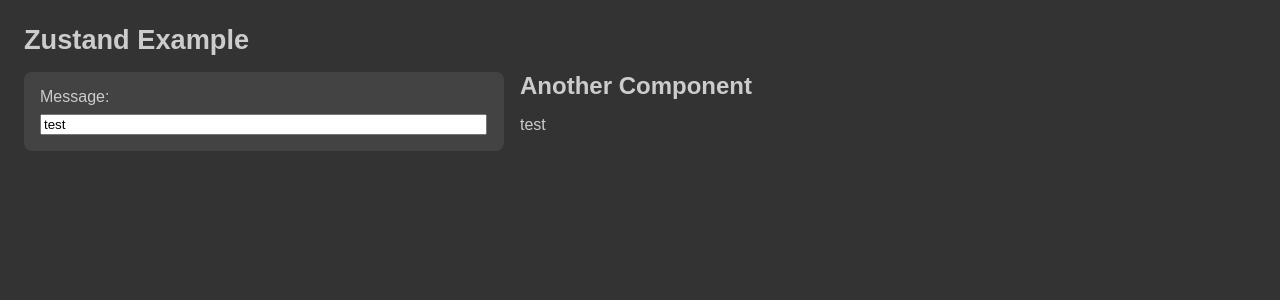
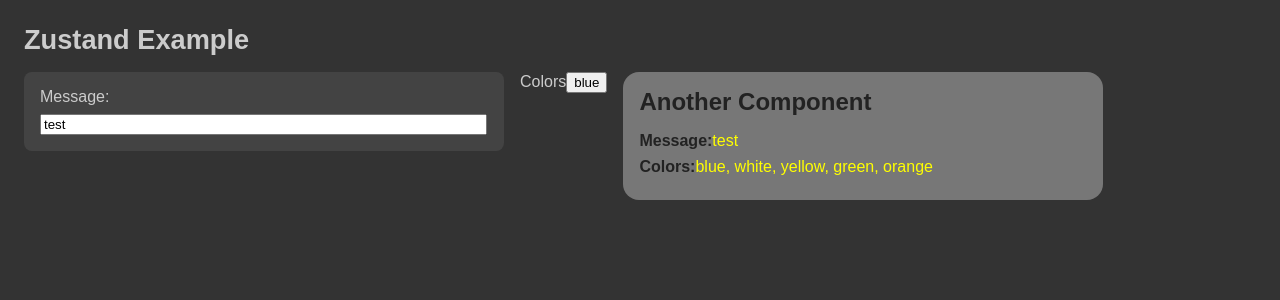
Before and after one commit to edwardtanguay/et03-zustand-example, a React (Vite) app: page / in a window 1280 px wide. Shown: the top 300 px of the page. Built offline with nearby package versions, Linux system fonts and the light colour scheme.

Commit message:
blue works

```diff
--- a/src/App.tsx
+++ b/src/App.tsx
@@ -1,5 +1,5 @@
 import { useStore } from './store';
-import './App.scss'
+import './App.scss';
 import { InfoBox } from './components/InfoBox';
 
 function App() {
@@ -7,29 +7,31 @@
 
 	return (
 		<div className="App">
-		<h1>Zustand Example</h1>
+			<h1>Zustand Example</h1>
 
 			<main>
-
 				<section className="controlArea">
-
 					<div className="data">
-					<label>Message:</label>
-						<input type="text"
+						<label>Message:</label>
+						<input
+							type="text"
 							value={store.message}
 							onChange={(e) => store.setMessage(e.target.value)}
 						/>
 					</div>
-
 				</section>
 
+				<div className="data">
+					<label>Colors</label>
+					<button onClick={() => store.addColor('blue')}>blue</button>
+				</div>
 
 				<section className="dataArea">
 					<InfoBox />
 				</section>
 			</main>
 		</div>
-	)
+	);
 }
 
-export default App
+export default App;
--- a/src/components/InfoBox.tsx
+++ b/src/components/InfoBox.tsx
@@ -3,9 +3,16 @@
 export const InfoBox = () => {
 	const store = useStore((state) => state);
 	return (
-		<>
+		<div className="infoBox">
 			<h2>Another Component</h2>
-			<p>{store.message}</p>
-		</>
+			<div className="row">
+				<label>Message:</label>
+				<span className="theValue">{store.message}</span>
+			</div>
+			<div className="row">
+				<label>Colors:</label>
+				<span className="theValue">{store.colors.join(', ')}</span>
+			</div>
+		</div>
 	);
 };
--- a/src/main.tsx
+++ b/src/main.tsx
@@ -1,9 +1,7 @@
-import React from 'react'
-import ReactDOM from 'react-dom/client'
-import App from './App'
+import React from 'react';
+import ReactDOM from 'react-dom/client';
+import App from './App';
 
 ReactDOM.createRoot(document.getElementById('root') as HTMLElement).render(
-  <React.StrictMode>
-    <App />
-  </React.StrictMode>
-)
+	<App />
+);
--- a/src/store.tsx
+++ b/src/store.tsx
@@ -3,11 +3,22 @@
 interface IStore {
 	message: string;
 	setMessage: (message: string) => void;
+	colors: string[];
+	addColor: (color: string) => void;
 }
 
 export const useStore = create<IStore>(
 	(set): IStore => ({
 		message: 'test',
-		setMessage: (message: string) => set((state) => ({ ...state, message }))
+		setMessage: (message: string) =>
+			set((state) => ({ ...state, message })),
+		colors: ['blue', 'white', 'yellow', 'green', 'orange'],
+		addColor: (color: string) => {
+			set((state) => {
+				const _state = { ...state };
+				state.colors.push(color);
+				return _state;
+			});
+		},
 	})
 );
```
